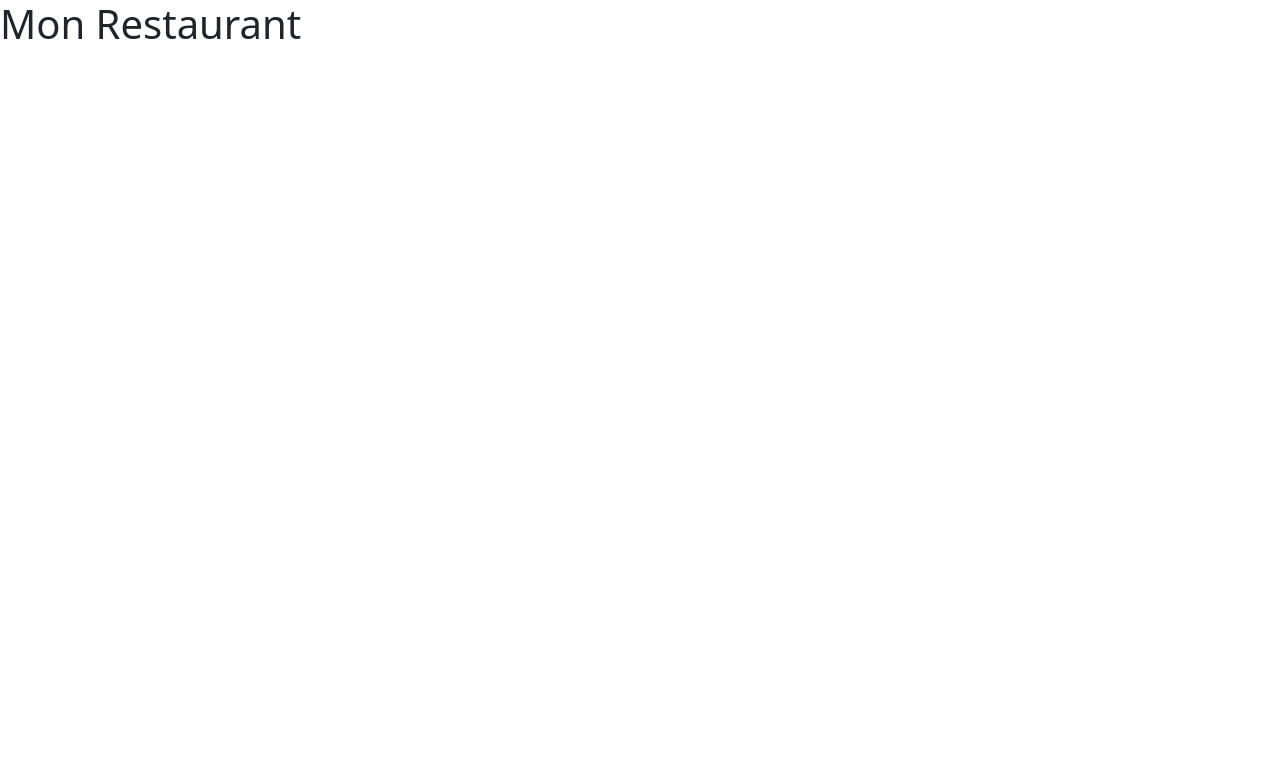
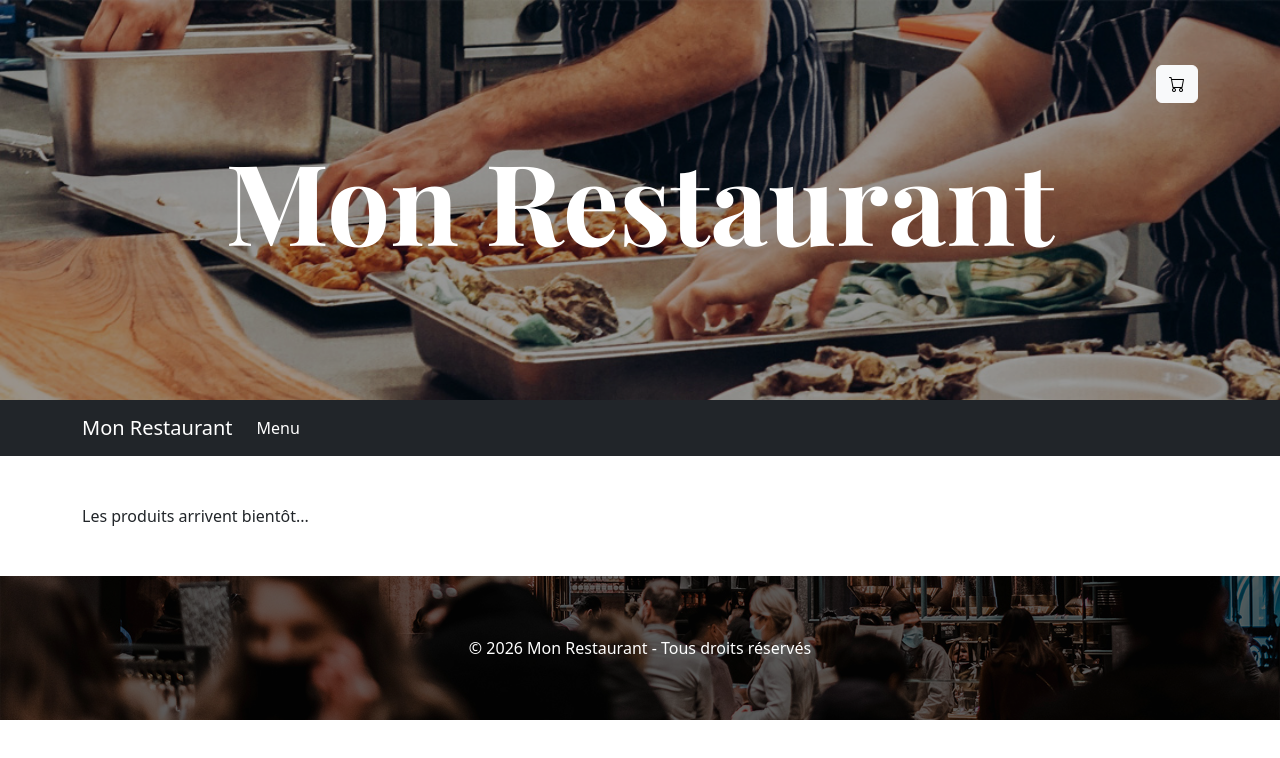
Before and after one commit to Majinfyrex/mon-restaurant, a React (Vite) app: page / in a window 1280 px wide. Shown: the top 758 px of the page. Built offline with nearby package versions, Linux system fonts and the light colour scheme.

Commit message:
ajout des composants Header, Nav et Footer

```diff
--- a/src/App.jsx
+++ b/src/App.jsx
@@ -1,8 +1,17 @@
+import Header from './components/Header'
+import Nav from './components/Nav'
+import Footer from './components/Footer'
+
 function App() {
   return (
-    <div>
-      <h1>Mon Restaurant</h1>
-    </div>
+    <>
+      <Header />
+      <Nav />
+      <main className="container my-5">
+        <p>Les produits arrivent bientôt...</p>
+      </main>
+      <Footer />
+    </>
   )
 }
 
--- /dev/null
+++ b/src/components/Footer.jsx
@@ -0,0 +1,19 @@
+import bgFooter from '../assets/bg_footer.jpg'
+
+function Footer() {
+  // l'année change toute seule
+  const year = new Date().getFullYear()
+
+  return (
+    <footer
+      className="footer"
+      style={{ backgroundImage: `url(${bgFooter})` }}
+    >
+      <div className="container text-center">
+        <p className="mb-0">© {year} Mon Restaurant - Tous droits réservés</p>
+      </div>
+    </footer>
+  )
+}
+
+export default Footer
--- /dev/null
+++ b/src/components/Header.jsx
@@ -0,0 +1,19 @@
+import bgHeader from '../assets/bg_header.jpg'
+
+function Header() {
+  return (
+    <header
+      className="header"
+      style={{ backgroundImage: `url(${bgHeader})` }}
+    >
+      <div className="container position-relative h-100">
+        <button className="btn btn-light cart-btn">
+          <i className="bi bi-cart"></i>
+        </button>
+        <h1 className="header-title">Mon Restaurant</h1>
+      </div>
+    </header>
+  )
+}
+
+export default Header
--- /dev/null
+++ b/src/components/Nav.jsx
@@ -0,0 +1,16 @@
+function Nav() {
+  return (
+    <nav className="navbar navbar-expand navbar-dark bg-dark">
+      <div className="container">
+        <a className="navbar-brand" href="#">Mon Restaurant</a>
+        <ul className="navbar-nav me-auto">
+          <li className="nav-item">
+            <a className="nav-link active" href="#">Menu</a>
+          </li>
+        </ul>
+      </div>
+    </nav>
+  )
+}
+
+export default Nav
--- a/src/index.css
+++ b/src/index.css
@@ -2,3 +2,64 @@
 body {
   background-color: #fff;
 }
+
+/* ----- Header ----- */
+.header {
+  height: 400px;
+  background-size: cover;
+  background-position: center;
+  position: relative;
+}
+
+/* pour assombrir l'image */
+.header::before {
+  content: "";
+  position: absolute;
+  inset: 0;
+  background-color: rgba(0, 0, 0, 0.4);
+}
+
+.header-title {
+  font-family: 'Playfair Display', serif;
+  color: white;
+  font-size: 7rem;
+  text-align: center;
+  position: absolute;
+  top: 50%;
+  left: 0;
+  right: 0;
+  transform: translateY(-50%);
+}
+
+.cart-btn {
+  position: absolute;
+  top: 65px;
+  right: 12px;
+  z-index: 2;
+}
+
+/* ----- Footer ----- */
+.footer {
+  background-size: cover;
+  background-position: center;
+  color: white;
+  padding: 60px 0;
+  position: relative;
+}
+
+.footer::before {
+  content: "";
+  position: absolute;
+  inset: 0;
+  background-color: rgba(0, 0, 0, 0.6);
+}
+
+.footer .container {
+  position: relative;
+}
+
+@media (max-width: 768px) {
+  .header-title {
+    font-size: 3.5rem;
+  }
+}
```
